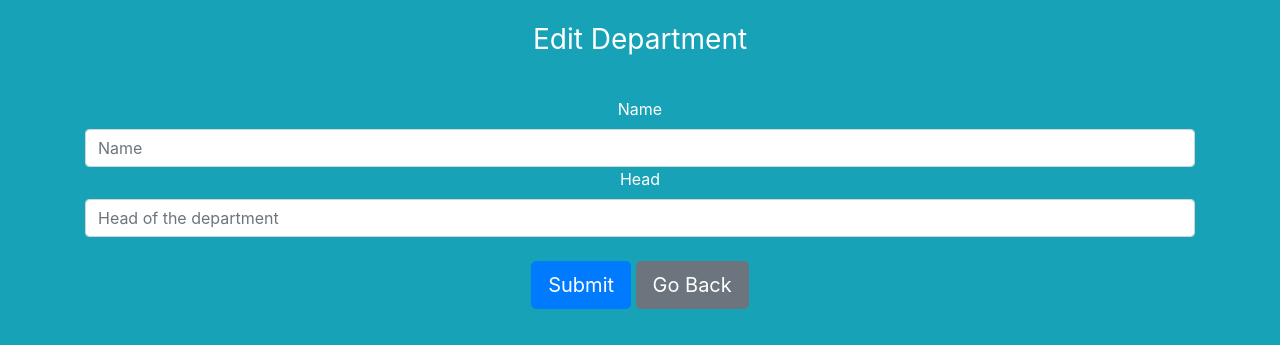
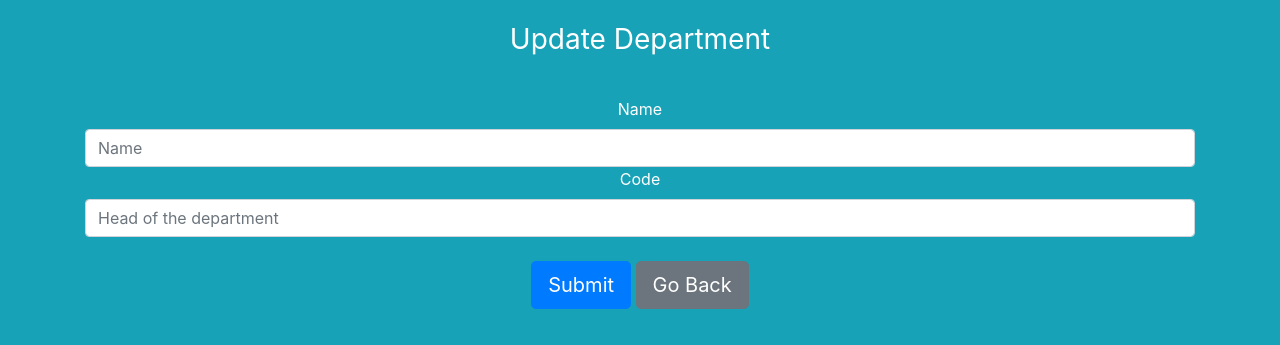
Before and after one commit to DarishkaAMS/Flask_Projects-EPAM-CRM, a Flask app: template department_app/templates/departments/update_department.html in a window 1280 px wide. Shown: the part 455-800 px from the top of the page. Run offline with Flask 2, Linux system fonts and the light colour scheme; the template is opened without the code that fills it: values that come from a table or form of the project are taken from there, others are empty; the visitor is signed in with stand-in values (Sample User, id 1); data comes from the database, SQL or seed files in the repository; parts of the project's set-up code (start-up, migrations or seed data) failed here and were passed over; some libraries are stand-ins or nearby versions.

Commit message:
Add Department code

```diff
--- a/department_app/forms/department.py
+++ b/department_app/forms/department.py
@@ -2,8 +2,9 @@
 form.py file of forms module for storing web form classes
 """
 from flask_wtf import FlaskForm
-from wtforms import PasswordField, StringField, SubmitField, ValidationError
+from wtforms import PasswordField, StringField, SubmitField, ValidationError, IntegerField
 from wtforms.validators import DataRequired, Email, EqualTo, Length
+from wtforms_sqlalchemy.fields import QuerySelectField
 
 from ..models.employee import Employee
 from ..models.department import Department
@@ -14,5 +15,15 @@ class DepartmentForm(FlaskForm):
     Form to add or edit a department
     """
     name = StringField('Name', validators=[DataRequired()])
-    head = StringField('Head', validators=[DataRequired()])
+    code = IntegerField('Code', validators=[DataRequired()])
     submit = SubmitField(label='Submit')
+
+
+class DepartmentUpdateForm(FlaskForm):
+    """
+    Form to assign departments and sales to employees
+    """
+    name = StringField('Name', validators=[DataRequired()])
+    code = QuerySelectField(query_factory=lambda: Employee.query.all(), get_label="last_name")
+    # code = QuerySelectField(query_factory=lambda: Employee.query.all(), get_label="last_name")
+    submit = SubmitField(label='Submit')
--- a/department_app/models/employee.py
+++ b/department_app/models/employee.py
@@ -71,7 +71,8 @@ class Employee (db.Model, UserMixin):
         Representation of the Employee
         :return: a string representing the employee by first name and last name
         """
-        return f"Employee - {self.id}"
+        # return f"Employee - {self.id}"
+        return f"{self.first_name} {self.last_name}"
 
 
 @login_manager.user_loader
--- a/department_app/templates/departments/departments.html
+++ b/department_app/templates/departments/departments.html
@@ -32,7 +32,7 @@ Departments
                 {% for department in departments %}
                 <tr>
                     <td> {{ department.name }}</td>
-                    <td> {{ department.head }}</td>
+                    <td> {{ department.code }}</td>
                     <td>
                         {% if department.employees %}
                         {{ department.employees.count() }}
--- a/department_app/templates/departments/update_department.html
+++ b/department_app/templates/departments/update_department.html
@@ -20,13 +20,13 @@ Departments
         {% if add_dep %}
         <h1 class="h3 mb-3 font-weight-normal">Add Department</h1>
         {% else %}
-        <h1 class="h3 mb-3 font-weight-normal">Edit Department</h1>
+        <h1 class="h3 mb-3 font-weight-normal">Update Department</h1>
         {% endif %}
         <br>
         {{ form.name.label() }}
         {{ form.name(class="form-control", placeholder="Name") }}
-        {{ form.head.label() }}
-        {{ form.head(class="form-control", placeholder="Head of the department") }}
+        {{ form.code.label() }}
+        {{ form.code(class="form-control", placeholder="Head of the department") }}
         <br>
         {{ form.submit(class="btn btn-lg btn-primary") }}
         <a href="{{ url_for('user.retrieve_departments') }}"
--- a/department_app/views/employee_view.py
+++ b/department_app/views/employee_view.py
@@ -63,9 +63,9 @@ def create_employee():
             first_name=form.first_name.data,
             last_name=form.last_name.data,
             email_address=form.email_address.data,
-            access_level = form.access_level,
+            access_level=form.access_level,
             date_of_birth=form.date_of_birth.data,
-            department=form.department.data,
+            # department=form.department.data,
             salary=form.salary.data,
         )
         try:
@@ -110,7 +110,7 @@ def assign_employee(id):
     if form.validate_on_submit():
         employee_to_assign.department = form.department.data
         employee_to_assign.salary = form.salary.data
-        # print("employee_to_assign.salary", employee_to_assign.salary)
+        # print(employee_to_assign.department, type(employee_to_assign.department))
         db.session.add(employee_to_assign)
         db.session.commit()
         flash('You have successfully assigned an Employee.', category='success')
```
Also changed, not shown: department_app/models/department.py (+6 -2 lines), department_app/views/department_view.py (+7 -4 lines).
